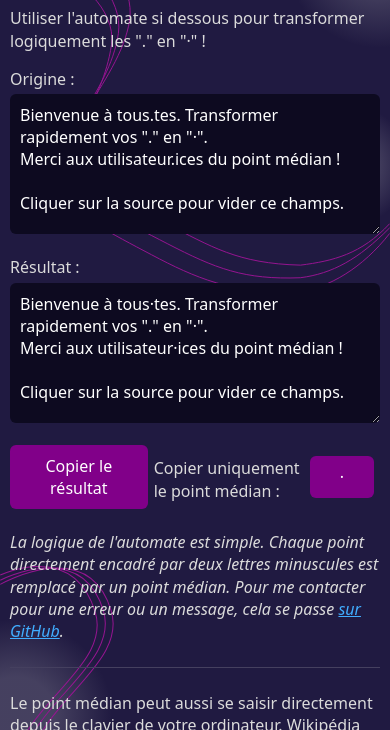
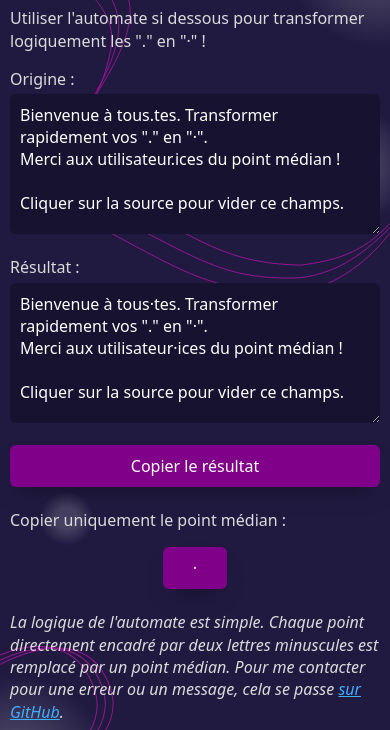
Before and after one commit to aloisdg/pointmedian, a plain HTML site: page index.html in a window 390 px wide. Shown: the part 114-844 px from the top of the page. Drawn offline with Linux system fonts and the dark colour scheme.

Commit message:
Fix background color

```diff
--- a/style.css
+++ b/style.css
@@ -59,8 +59,8 @@ h1 {
 @media (prefers-color-scheme: dark) {
 :root {
   --background-body: #201A41;
-  --background: #0D0A20;
-  --background-alt: #1a242f;
+  --background: #171230;
+  --background-alt: #0D0A20;
   --selection: #1c76c5;
   --text-main: #dbdbdb;
   --text-bright: #fff;
@@ -116,3 +116,23 @@ h1 {
     background-position: left bottom, right top;
   }
 /* } */
+
+@media only screen and (max-width: 768px) {
+  .actions {
+    grid-template-columns: 1fr;
+    gap: 16px;
+  }
+
+  .actions #copy {
+    width: 100%;
+  }
+
+  .actions > div:last-child {
+    display: grid;
+    place-items: center;
+  }
+}
+
+button {
+  box-shadow:  0px 12px 24px -12px rgba(0, 0, 0, 0.5);
+}
```
